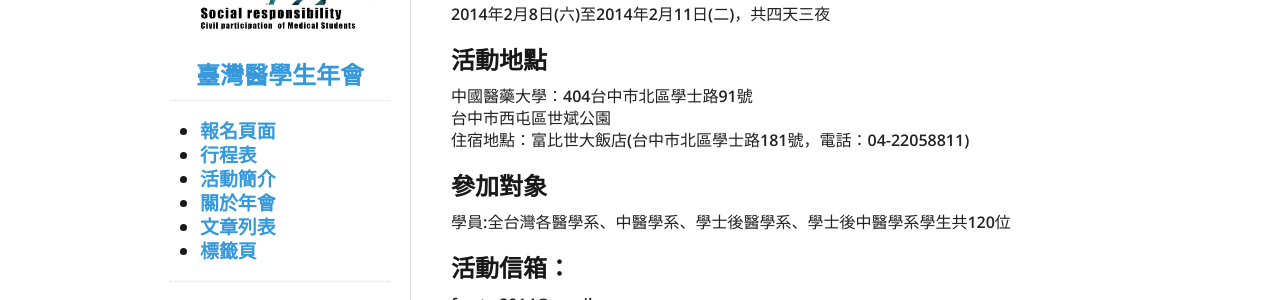
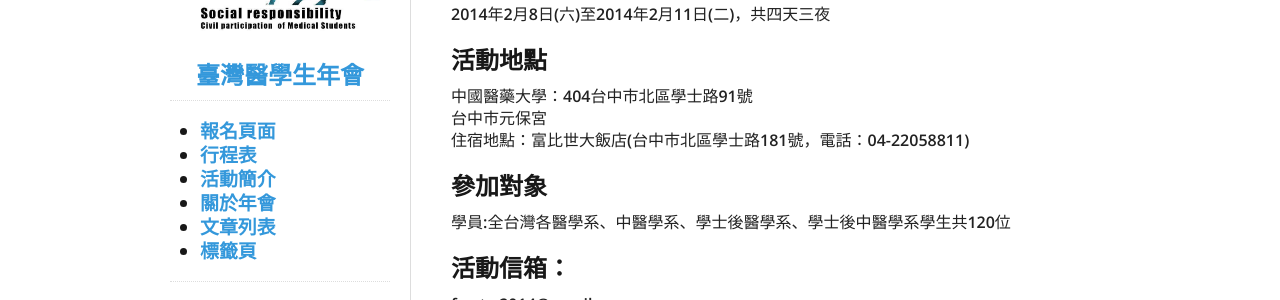
Before and after one commit to fmstw/fmstw.github.io, a Jekyll site: the page built from about.html, in a window 1280 px wide. Shown: the part 251-551 px from the top of the page. Built offline with Jekyll 4.4.1, drawn with Linux system fonts in a browser that asks for light colours; nearby versions of some CDN libraries.

Commit message:
modified about.html

```diff
--- a/about.html
+++ b/about.html
@@ -13,7 +13,7 @@ title: "關於年會"
 <p>
 <h2>活動地點</h2>
 中國醫藥大學：404台中市北區學士路91號<br>
-台中市西屯區世斌公園<br>
+台中市元保宮<br>
 住宿地點：富比世大飯店(台中市北區學士路181號，電話：04-22058811)<br>
 </p>
 <p>
```
